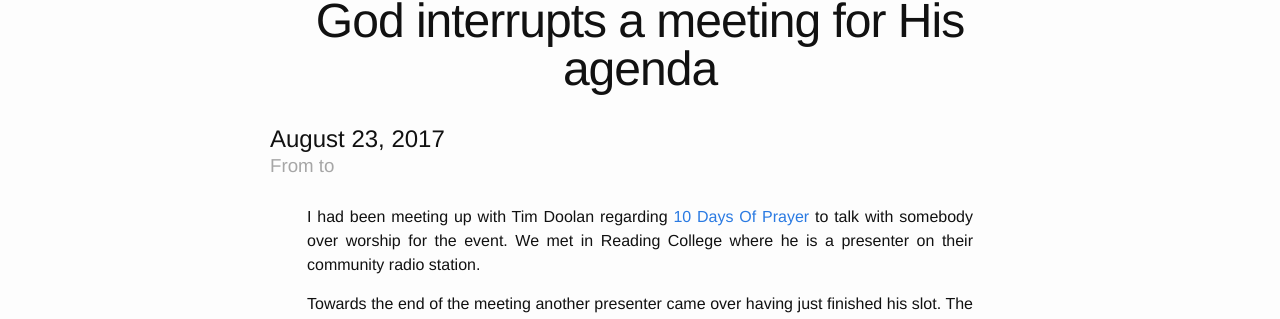
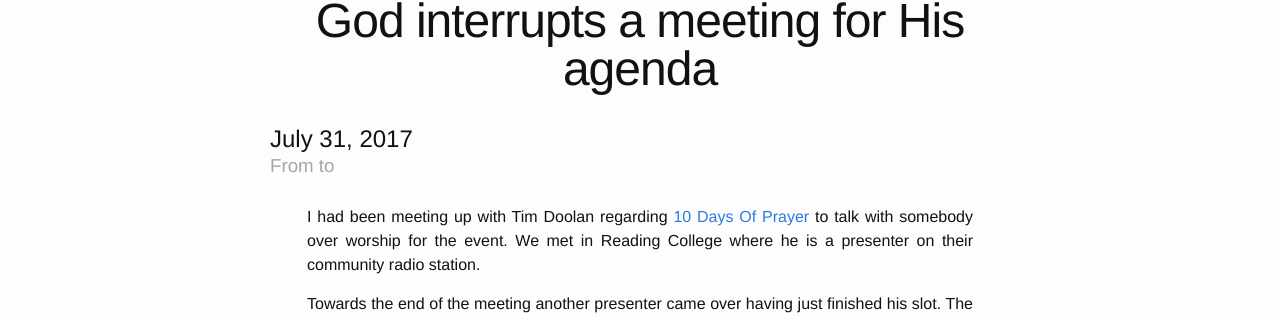
Before and after one commit to readingoutreach/Reading-Festival-Outreach-2016, a Jekyll site: the page built from _posts/2017-08-23-god-interrupts-a-meeting-for-his-agenda.md, in a window 1280 px wide. Shown: the part 474-793 px from the top of the page. Built offline with Jekyll 4.4.1, drawn with Linux system fonts in a browser that asks for light colours; our own code applies the rules of GitHub Pages for plain Markdown files.

Commit message:
Update from Forestry.io - 2017-08-23-god-interrupts-a-meeting-for-his-agenda.md

```diff
--- a/_posts/2017-08-23-god-interrupts-a-meeting-for-his-agenda.md
+++ b/_posts/2017-08-23-god-interrupts-a-meeting-for-his-agenda.md
@@ -1,8 +1,8 @@
 ---
+'': ''
+cover: "/uploads/2017/08/23/prayer-1.jpeg"
+date: 2017-07-31 18:12:57 +0100
 title: God interrupts a meeting for His agenda
-date: 2017-08-23 00:00:00 +0000
-cover: "/uploads/2017/08/23/prayer-1.jpeg"
-'': ''
 ---
 
 
```
